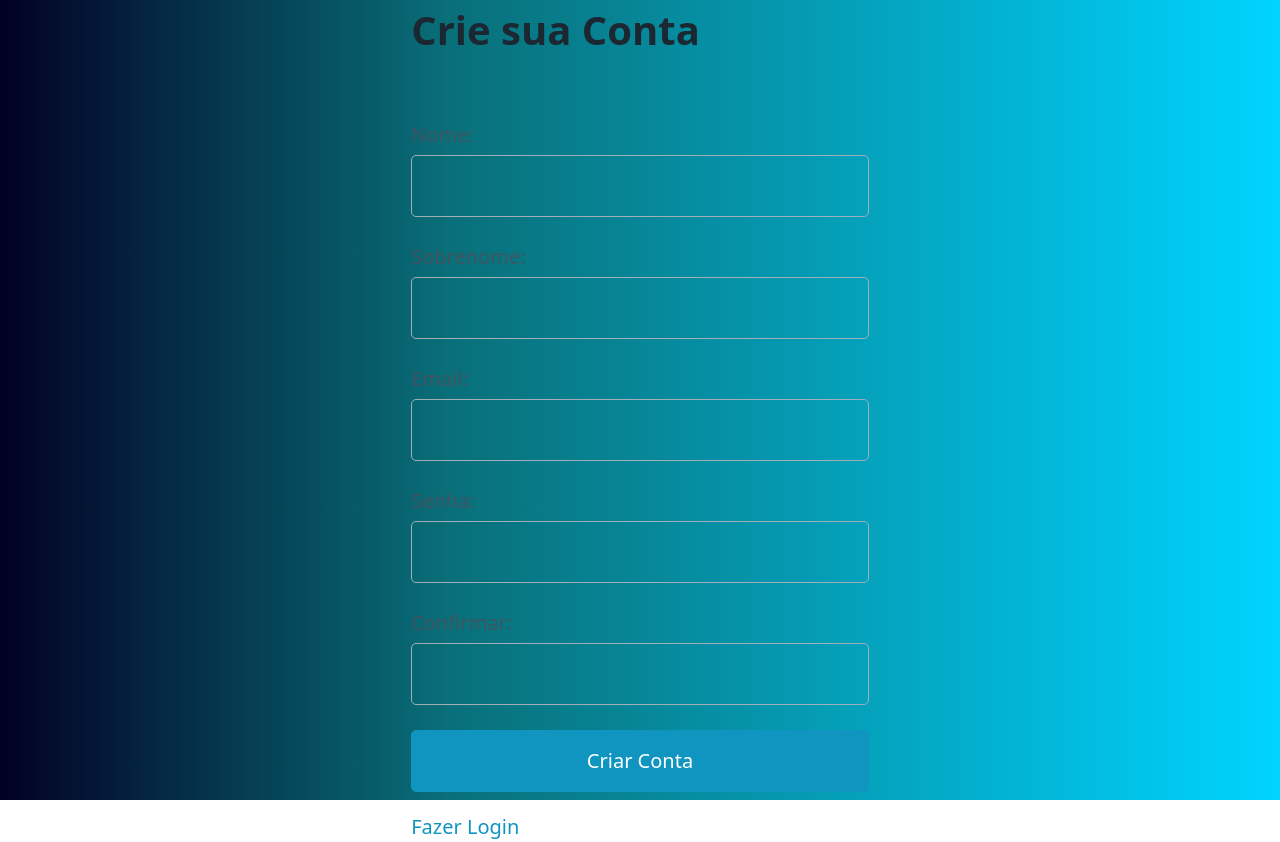
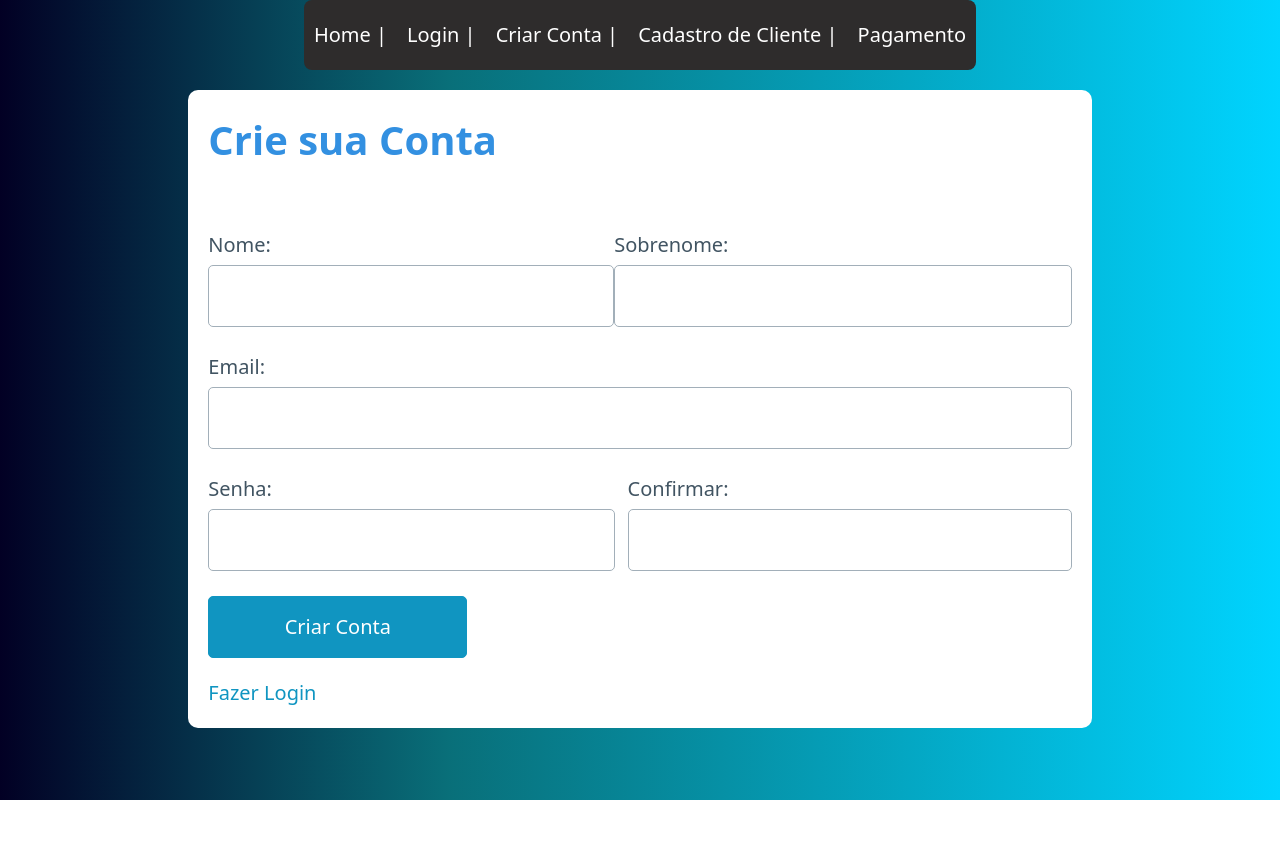
Before and after one commit to mateuslopesreis/web1-atividades, a website built with Vite: page src/conta.html in a window 1280 px wide. After the commit the page ends 800 px from the top, so only its background shows below. Built offline with nearby package versions, Linux system fonts and the light colour scheme.

Commit message:
Adicionando estilizacao no formulario criar conta

```diff
--- a/src/conta.html
+++ b/src/conta.html
@@ -10,6 +10,16 @@
 <body>
 
     <div id="app">
+        <nav>
+            <ul class="menu">
+                <li><a href="index.html">Home | </a></li>
+              <li><a href="login.html">Login | </a></li>
+              <li><a href="conta.html">Criar Conta | </a></li>
+              <li><a href="#">Cadastro de Cliente | </a></li>
+              <li><a href="#">Pagamento</a></li>
+            </ul>
+          </nav>
+
         <form class="formCriarConta" action="#" method="post">
             <h1>Crie sua Conta</h1>
             <div class="nomes">
--- a/src/css/conta-estilo.css
+++ b/src/css/conta-estilo.css
@@ -0,0 +1,24 @@
+.formCriarConta{
+    background-color: white;
+    padding: 20px;
+    border-radius: 10px;
+    margin-top: 20px;
+}
+
+.formCriarConta h1{
+    color:#3390E1;
+}
+
+.nomes{
+    display: flex;
+    justify-content: space-between;
+}
+
+.senhas{
+    display: flex;
+    justify-content: space-between;
+}
+
+.formCriarConta button{
+    width: 30%;
+}
```
Also changed, not shown: src/login.html (+1 -1 lines).
